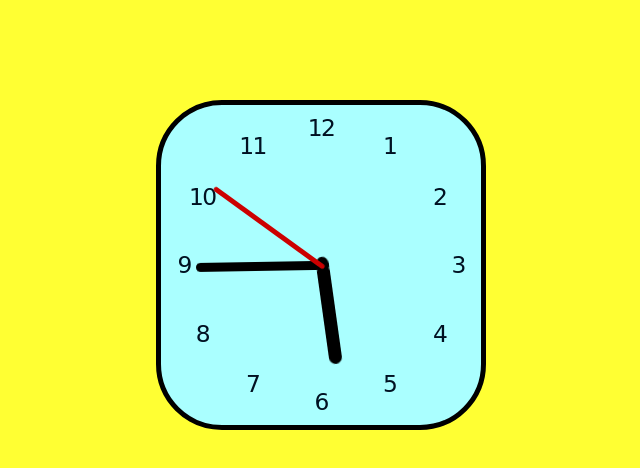
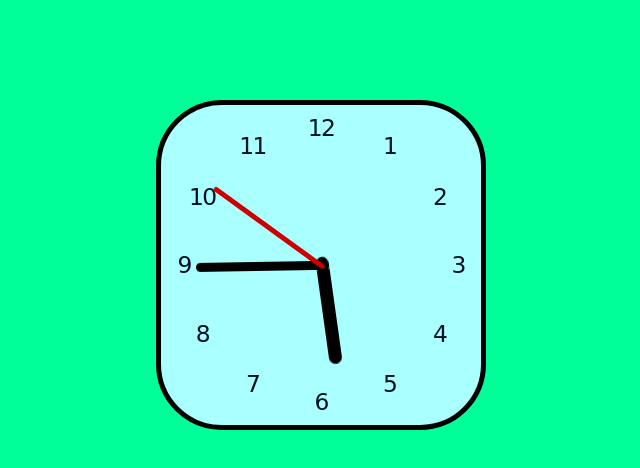
Before and after one commit to batyatonny/analog-clock, a plain HTML site: page index.html in a window 1280 px wide. Shown: the whole page, without its empty margins (319-959 px from the left). Drawn offline with Linux system fonts and the light colour scheme.

Commit message:
Updated CSS file

```diff
--- a/main.css
+++ b/main.css
@@ -1,5 +1,5 @@
 body {
-  background: #ff3;
+  background: #0f9;
   color: #012;
   margin-top: 100px;
   font-family: Cursive, sans-serif;
```
